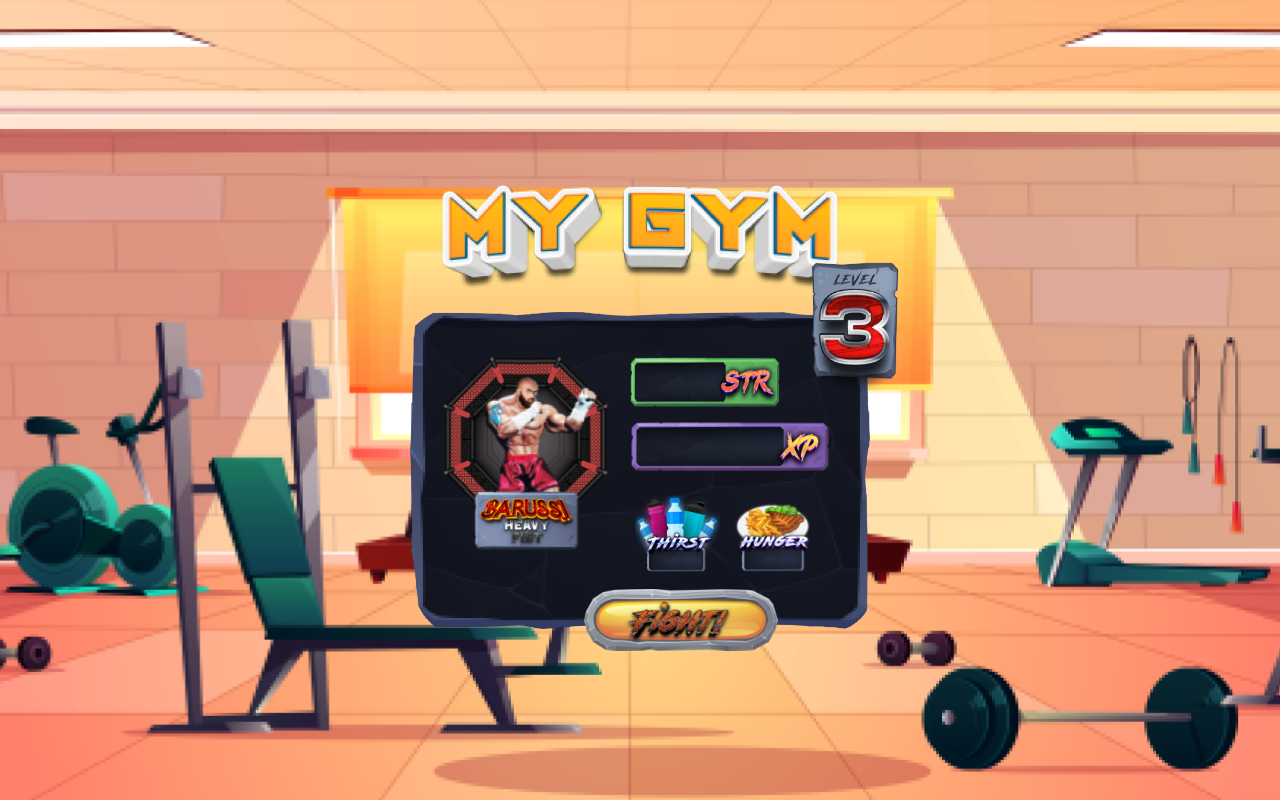
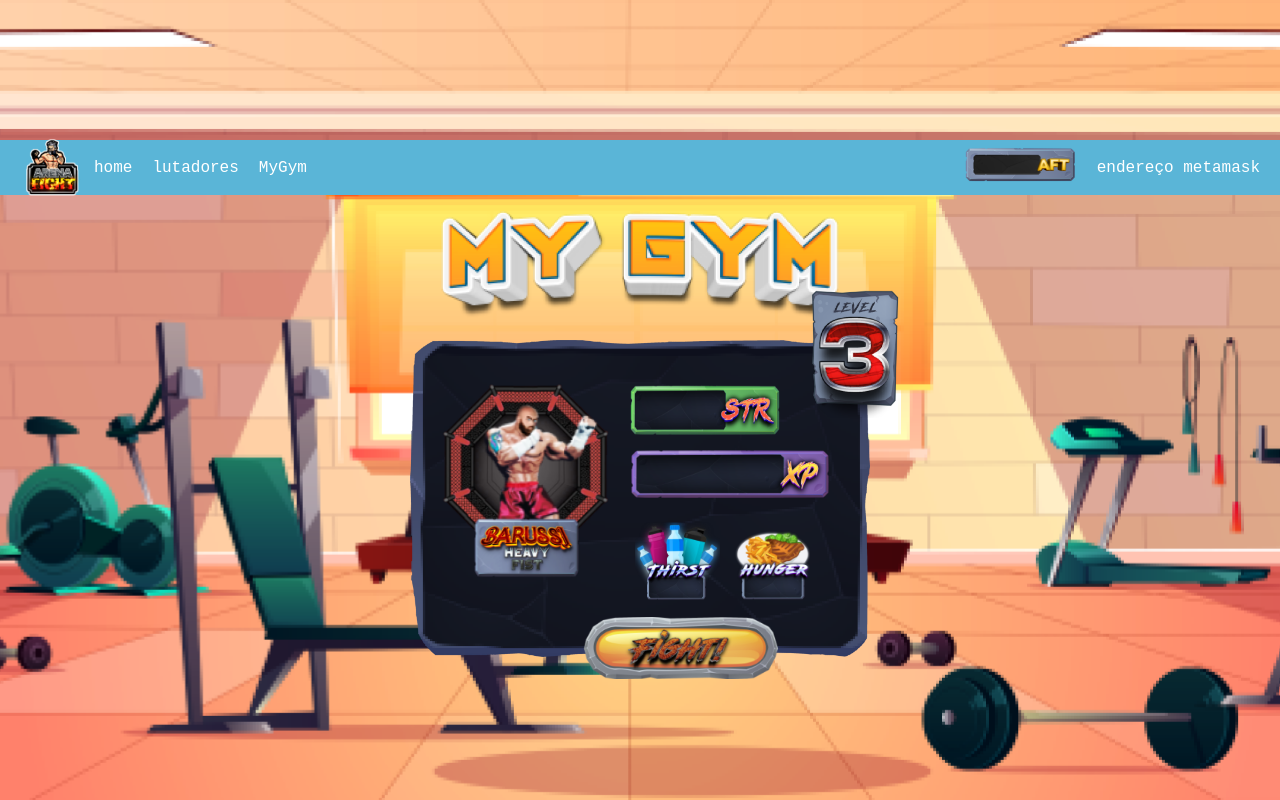
Before and after one commit to fernandofrantz/arena_fight-nft-front_end, a React (Create React App) app: page /lutador in a window 1280 px wide. Built offline with nearby package versions, Linux system fonts and the light colour scheme.

Commit message:
feature: nav bar with slide from top to bot on the lutador page

```diff
--- a/src/pages/Lutador/index.js
+++ b/src/pages/Lutador/index.js
@@ -1,10 +1,12 @@
 import { Container } from "./styles";
 import { LutadorCard } from "../../components/LutadorCard";
 import { LutadorHeader } from "../../components/LutadorHeader";
+import  Navbar  from "../../components/Nav logado/Nav/Navbar"
 
 export const Lutador = () => {
   return (
     <Container>
+      <Navbar/>
       <LutadorHeader />
       <LutadorCard />
     </Container>
```
